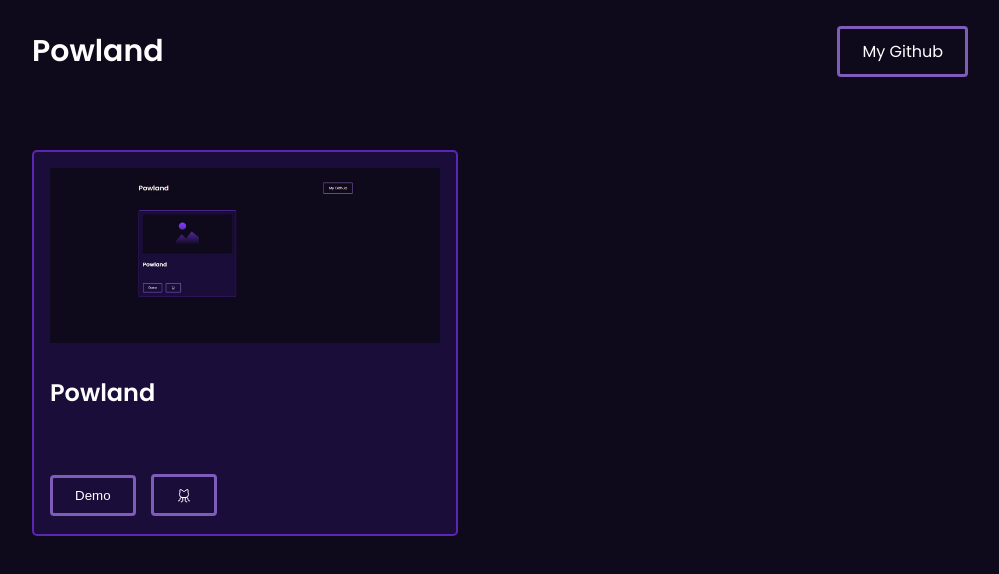
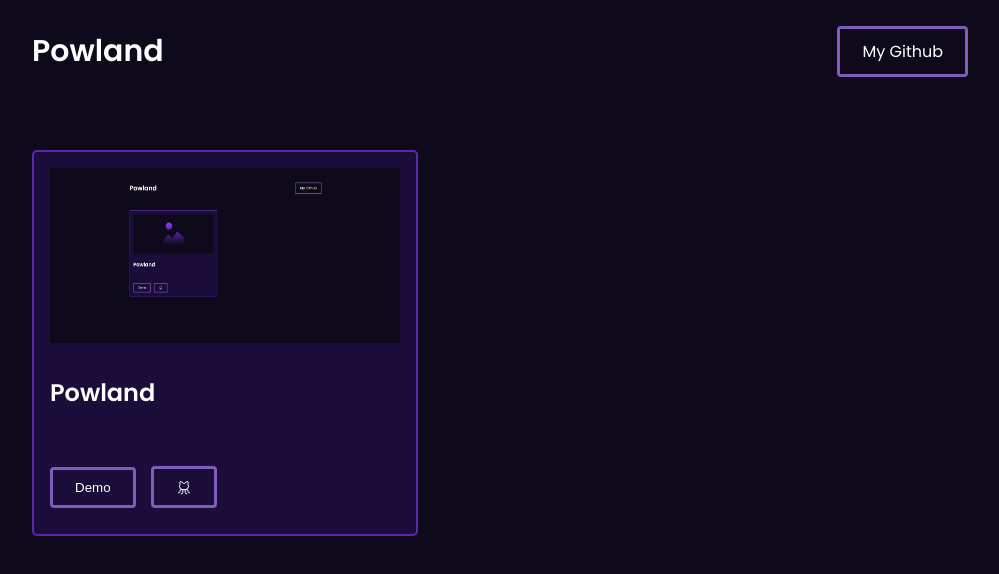
Before and after one commit to LipeMachado/powland, a React (Vite) app: page / in a window 1280 px wide. Shown: the top 574 px of the page, without its empty margins (140-1139 px from the left). Built offline with nearby package versions, Linux system fonts and the light colour scheme.

Commit message:
Add Description

```diff
--- a/src/Components/CardProjects/index.tsx
+++ b/src/Components/CardProjects/index.tsx
@@ -4,28 +4,36 @@ import {
     CardBoxTitle,
     CardBoxButtonDiv,
     CardBoxButtonDemo,
+    CardBoxButtonDemoLink,
+    CardBoxButtonGitHubLink,
     CardBoxButtonGitHub
 } from './style'
 import { GithubLogo } from 'phosphor-react'
 
 interface CardProjectsProps {
     Title: string
+    Description: string
     Image: string
+    UrlDemo: string
+    UrlGitHub: string
 }
 
-export function CardProjects({ Title, Image }: CardProjectsProps) {
+export function CardProjects({ Title, Description, Image, UrlDemo, UrlGitHub }: CardProjectsProps) {
     return (
         <>
             <CardBoxDiv>
                 <CardBoxImageDiv>
                     <img src={Image} alt="" />
+                    <div>
+                        <p>{Description}</p>
+                    </div>
                 </CardBoxImageDiv>
                 <CardBoxTitle>
                     <h2>{Title}</h2>
                 </CardBoxTitle>
                 <CardBoxButtonDiv>
-                    <CardBoxButtonDemo>Demo</CardBoxButtonDemo>
-                    <CardBoxButtonGitHub><GithubLogo size={16} /></CardBoxButtonGitHub>
+                    <CardBoxButtonDemoLink href={UrlDemo} target="_blank"><CardBoxButtonDemo>Demo</CardBoxButtonDemo></CardBoxButtonDemoLink>
+                    <CardBoxButtonGitHubLink href={UrlGitHub} target="_blank"><CardBoxButtonGitHub><GithubLogo size={16} /></CardBoxButtonGitHub></CardBoxButtonGitHubLink>
                 </CardBoxButtonDiv>
             </CardBoxDiv>
         </>
--- a/src/Components/CardProjects/style.tsx
+++ b/src/Components/CardProjects/style.tsx
@@ -1,7 +1,7 @@
 import styled from "styled-components";
 
 export const CardBoxDiv = styled.div`
-    width: 390px;
+    width: 350px;
     height: 350px;
     background-color: var(--blue-card);
     padding: 1rem 1rem;
@@ -22,15 +22,37 @@ export const CardBoxImageDiv = styled.div`
     align-items: center;
     margin-bottom: 2rem;
     background-color: var(--blue-image-card);
+    position: relative;
 
     img {
         width: 90%;
         height: 90%;
     }
+
+    div {
+        position: absolute;
+        width: 100%;
+        height: 100%;
+        opacity: 0;
+        transition: all 0.3s ease-in-out;
+        display: flex;
+        align-items: center;
+        text-align: center;
+        justify-content: center;
+        background-color: var(--purple-opacity);
+
+        p {
+            padding: 1rem;
+        }
+
+        &:hover {
+            opacity: 1;
+        }
+    }
 `;
 
 export const CardBoxTitle = styled.div`
-    margin-bottom: 4rem;
+    margin-bottom: 3.5rem;
 `;
 
 export const CardBoxButtonDiv = styled.div`
@@ -59,6 +81,14 @@ export const CardBoxButtonDemo = styled.button`
     }
 `;
 
+export const CardBoxButtonDemoLink = styled.a`
+    text-decoration: none;
+`;
+
+export const CardBoxButtonGitHubLink = styled.a`
+    text-decoration: none;
+`;
+
 export const CardBoxButtonGitHub = styled.button`
     border-radius: 4px;
     padding: 10px 22px;
--- a/src/Sections/Main/index.tsx
+++ b/src/Sections/Main/index.tsx
@@ -11,7 +11,13 @@ export function Main() {
         <>
             <MainContainer>
                 <MainBox>
-                    <CardProjects Title="Powland" Image={DefaultImage} />
+                    <CardProjects
+                        Title="Powland"
+                        Description="Powland is a site where there are several challenges made by me."
+                        Image={DefaultImage}
+                        UrlGitHub="https://github.com/LipeMachado/powland/"
+                        UrlDemo="https://powland.vercel.app"
+                    />
                 </MainBox>
             </MainContainer>
         </>
--- a/src/styleGlobal.tsx
+++ b/src/styleGlobal.tsx
@@ -14,6 +14,7 @@ export const GlobalStyle = createGlobalStyle`
         --white-font: #fefefe;
         --gray-font: #AEAEAE;
         --green: #04D361;
+        --purple-opacity: #2e0f5fb3;
     }
 
     * {
```
